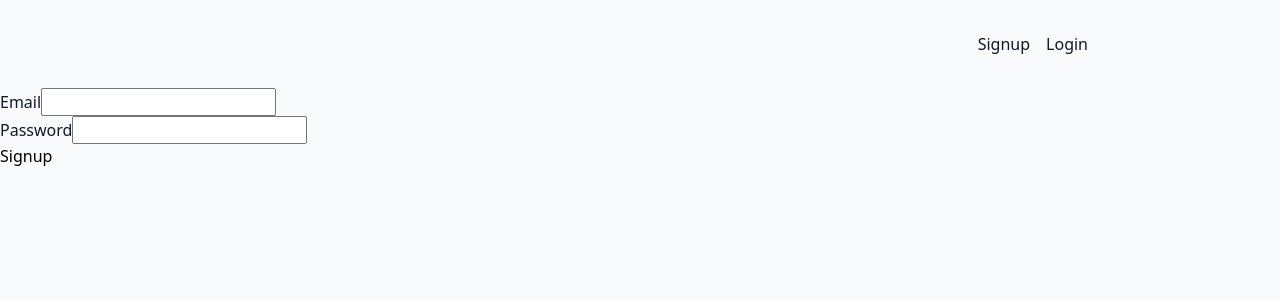
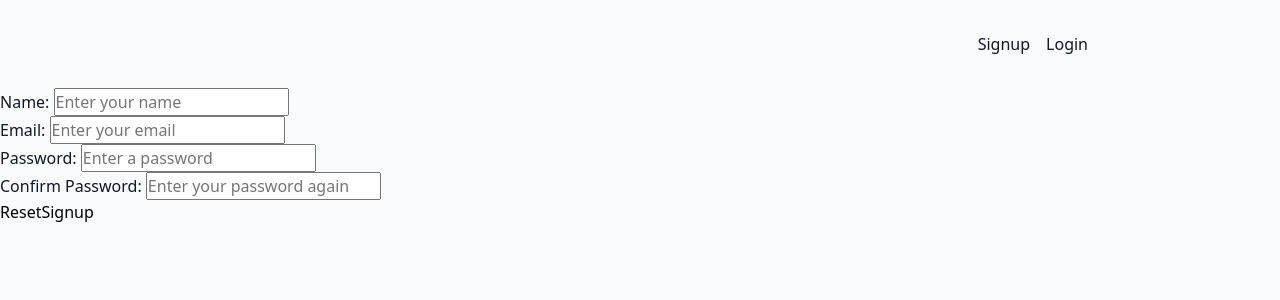
Before and after one commit to mdubelbeis/bug-board, a React (Vite) app in the folder client/: page /signup in a window 1280 px wide. Shown: the top 300 px of the page. Built offline with nearby package versions, Linux system fonts and the light colour scheme.

Commit message:
implement /signup

```diff
--- a/client/src/components/main-navigation/MainNavigation.tsx
+++ b/client/src/components/main-navigation/MainNavigation.tsx
@@ -13,9 +13,6 @@ const MainNavigation = () => {
           <li>
             <Link to='/signup'>Signup</Link>
           </li>
-          <li>
-            <Link to='/login'>Login</Link>
-          </li>
         </ul>
       </nav>
     </header>
--- a/client/src/pages/login/LoginPage.tsx
+++ b/client/src/pages/login/LoginPage.tsx
@@ -14,19 +14,16 @@ const LoginPage = () => {
     const password = form.get('password');
 
     try {
-      const response = await fetch(
-        `${import.meta.env.VITE_API_BASE_URL}/auth/login` + `/auth/login`,
-        {
+      const response = await fetch(`${import.meta.env.VITE_API_BASE_URL}/auth/login`, {
         method: 'POST',
         headers: {
           'content-type': 'application/json',
         },
         body: JSON.stringify({
-            email: email,
+          email,
           password,
         }),
-        }
-      );
+      });
       const data = await response.json();
 
       if (!response.ok) {
--- a/client/src/pages/signup/SignupPage.tsx
+++ b/client/src/pages/signup/SignupPage.tsx
@@ -1,19 +1,103 @@
+import { useState } from 'react';
+import { useNavigate } from 'react-router-dom';
+
 const SignupPage = () => {
+  const [fieldErrors, setFieldErrors] = useState<
+    {
+      field: string;
+      value: string;
+      message: string;
+    }[]
+  >([]);
+  const [errors, setErrors] = useState<{ title: string; message: string } | null>(null);
+  const navigate = useNavigate();
+
+  async function handleSubmit(e: React.SubmitEvent<HTMLFormElement>) {
+    e.preventDefault();
+    setFieldErrors([]);
+    setErrors(null);
+
+    const form = new FormData(e.currentTarget);
+
+    const name = form.get('name');
+    const email = form.get('email');
+    const password = form.get('password');
+    const passwordConfirm = form.get('password-confirm');
+
+    try {
+      const response = await fetch(`${import.meta.env.VITE_API_BASE_URL}/auth/signup`, {
+        method: 'POST',
+        headers: {
+          'content-type': 'application/json',
+        },
+        body: JSON.stringify({
+          name,
+          email,
+          password,
+          passwordConfirm,
+        }),
+      });
+      const data = await response.json();
+
+      if (data.errors) {
+        setFieldErrors(data.errors);
+      }
+
+      if (!response.ok) {
+        throw new Error(data.message);
+      }
+
+      if (data) {
+        localStorage.setItem('token', data.token);
+        navigate('/dashboard', {});
+      }
+    } catch (err) {
+      if (err instanceof Error) {
+        setErrors({ title: 'Failure to Signup. ', message: err.message });
+      }
+    }
+  }
   return (
-    <form>
+    <form onSubmit={handleSubmit}>
       <div>
-        <label htmlFor='email'>Email</label>
-        <input type='email' name='email' id='email' />
+        <label htmlFor='name'>Name: </label>
+        <input type='text' name='name' id='name' required placeholder='Enter your name' />
       </div>
       <div>
-        <label htmlFor='password'>Password</label>
-        <input type='password' name='password' id='password' />
+        <label htmlFor='email'>Email: </label>
+        <input type='email' name='email' id='email' required placeholder='Enter your email' />
       </div>
       <div>
+        <label htmlFor='password'>Password: </label>
+        <input
+          type='password'
+          name='password'
+          id='password'
+          required
+          placeholder='Enter a password'
+        />
+      </div>
+      <div>
+        <label htmlFor='password-confirm'>Confirm Password: </label>
+        <input
+          type='password'
+          name='password-confirm'
+          id='password-confirm'
+          required
+          placeholder='Enter your password again'
+        />
+      </div>
+      <div>
+        <button type='reset'>Reset</button>
         <button type='submit'>Signup</button>
       </div>
+      {errors && fieldErrors.length === 0 && <p>{`${errors.title}${errors.message}`}</p>}
+      {fieldErrors.map((error) => (
+        <p
+          key={error.message}
+        >{`${error.message.slice(0, 1).toUpperCase()}${error.message.slice(1)}`}</p>
+      ))}
     </form>
   );
 };
-
 export default SignupPage;
```
Lines whose indentation alone changed are shown as unchanged.
